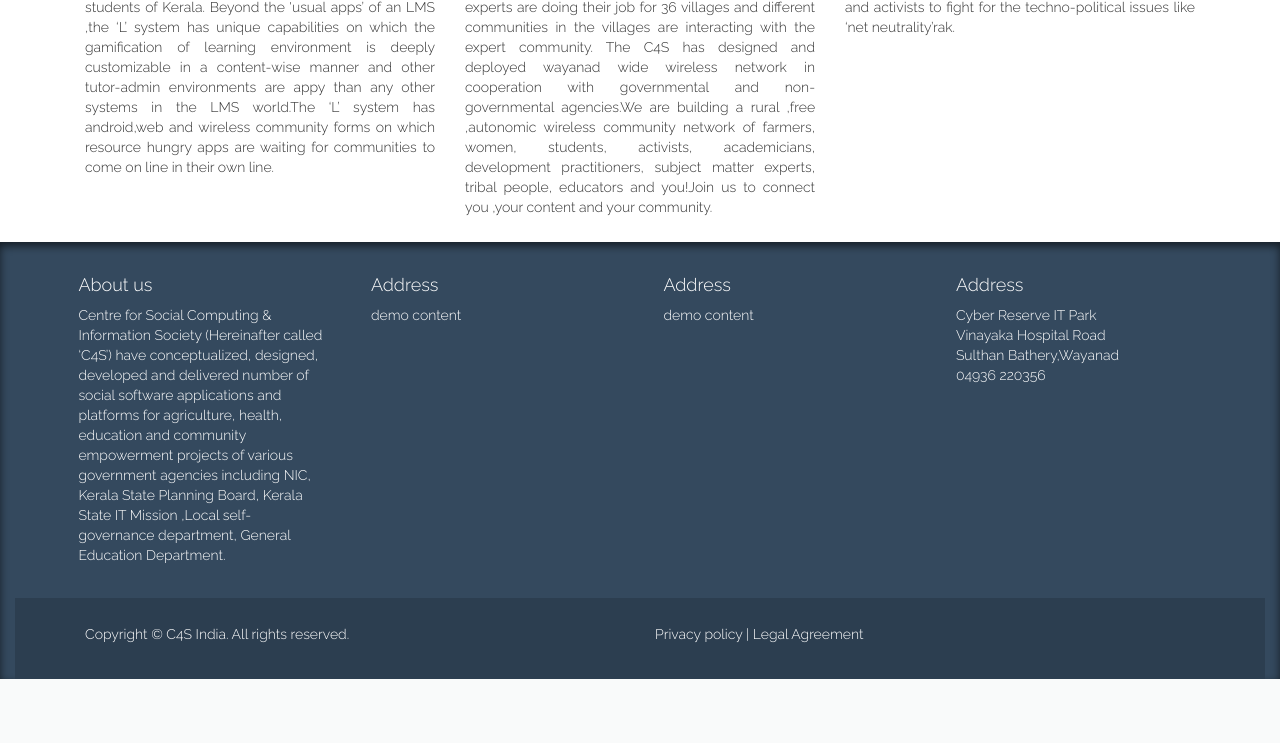
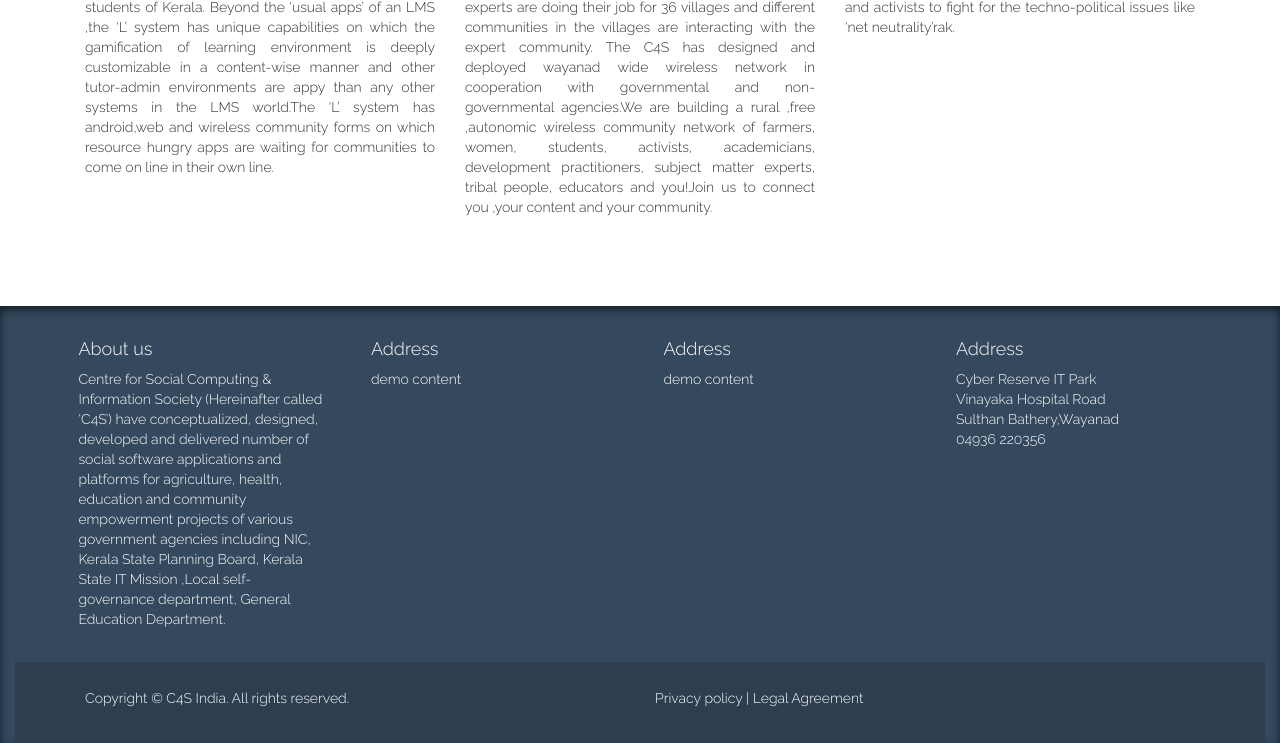
Before and after one commit to c4sc/c4s, a Rails app: page / in a window 1280 px wide. Shown: the part 766-1509 px from the top of the page. Before the commit the page ends 1445 px from the top, so only its background shows below. Run offline with Rails 7, Linux system fonts and the light colour scheme; style sheets or scripts are compiled from the project's sources; some libraries are stand-ins or nearby versions.

Commit message:
footer topmargin setted

```diff
--- a/app/views/layouts/homefooter/_footer.html.erb
+++ b/app/views/layouts/homefooter/_footer.html.erb
@@ -1,4 +1,4 @@
-<div class="col-md-12 bluebg boxtopshadow" style="color:white">
+<div class="col-md-12 bluebg boxtopshadow" style="color:white;margin-top:5%">
   <div class="container page-footer">
     <div class="row">
      <%= render 'layouts/homefooter/footer_menu' %>
```
